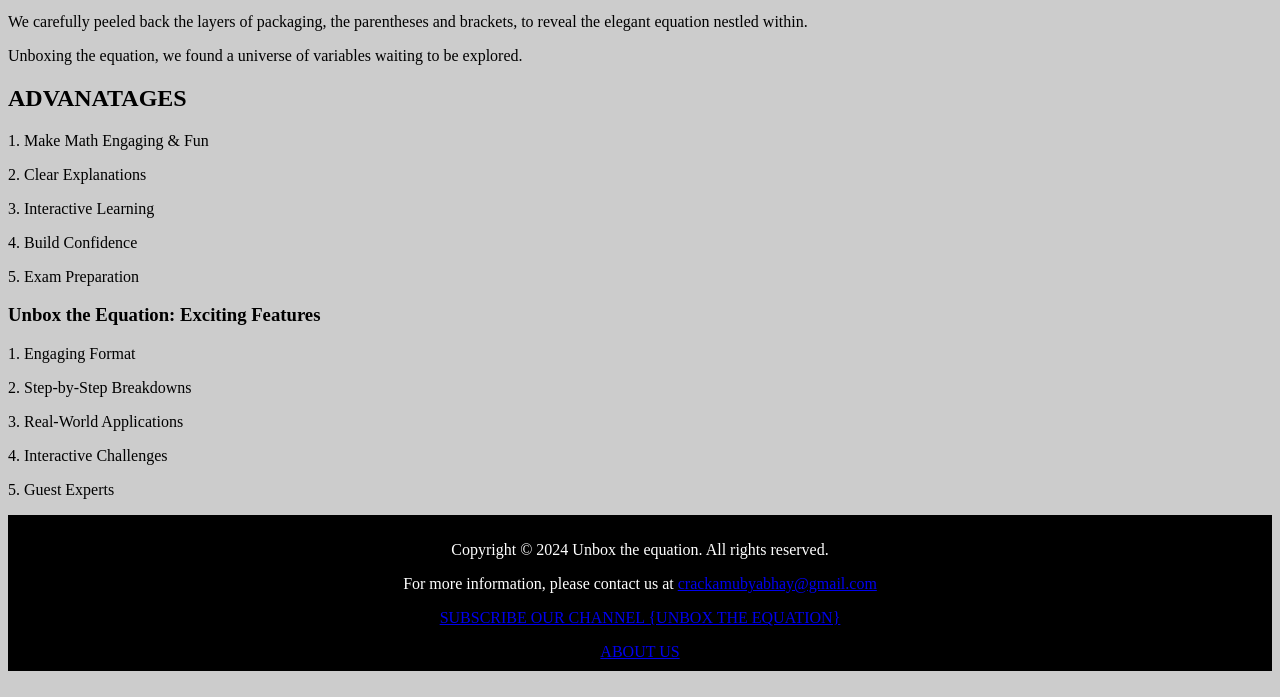
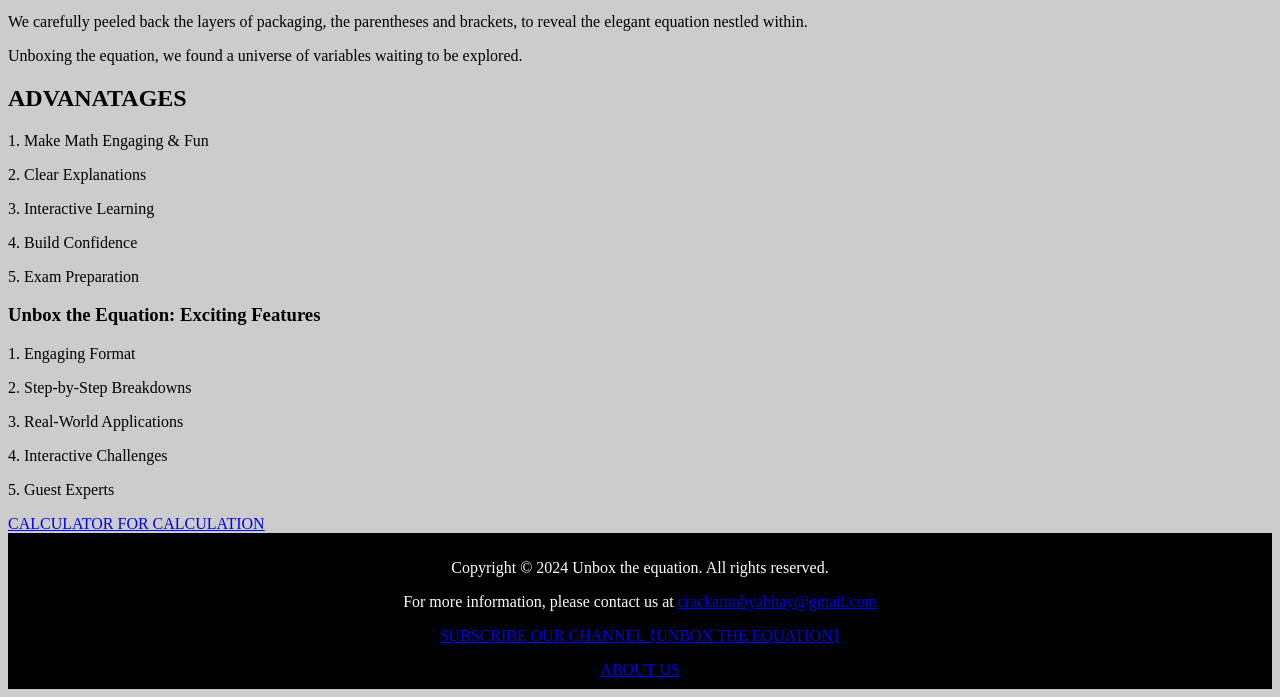
Before and after one commit to abhay1207github/unbox-the-equation, a plain HTML site: page index.html in a window 1280 px wide. Shown: the part 209-906 px from the top of the page. Drawn offline with Linux system fonts and the light colour scheme.

Commit message:
Add files via upload

```diff
--- a/index.html
+++ b/index.html
@@ -90,6 +90,7 @@
   <p>3. Real-World Applications</p>
   <p>4. Interactive Challenges</p>
   <p>5. Guest Experts</p>
+  <a href="calculator.html">CALCULATOR FOR CALCULATION</a>
  <footer>
 
     <p>Copyright © 2024 Unbox the equation. All rights reserved.</p>
```
